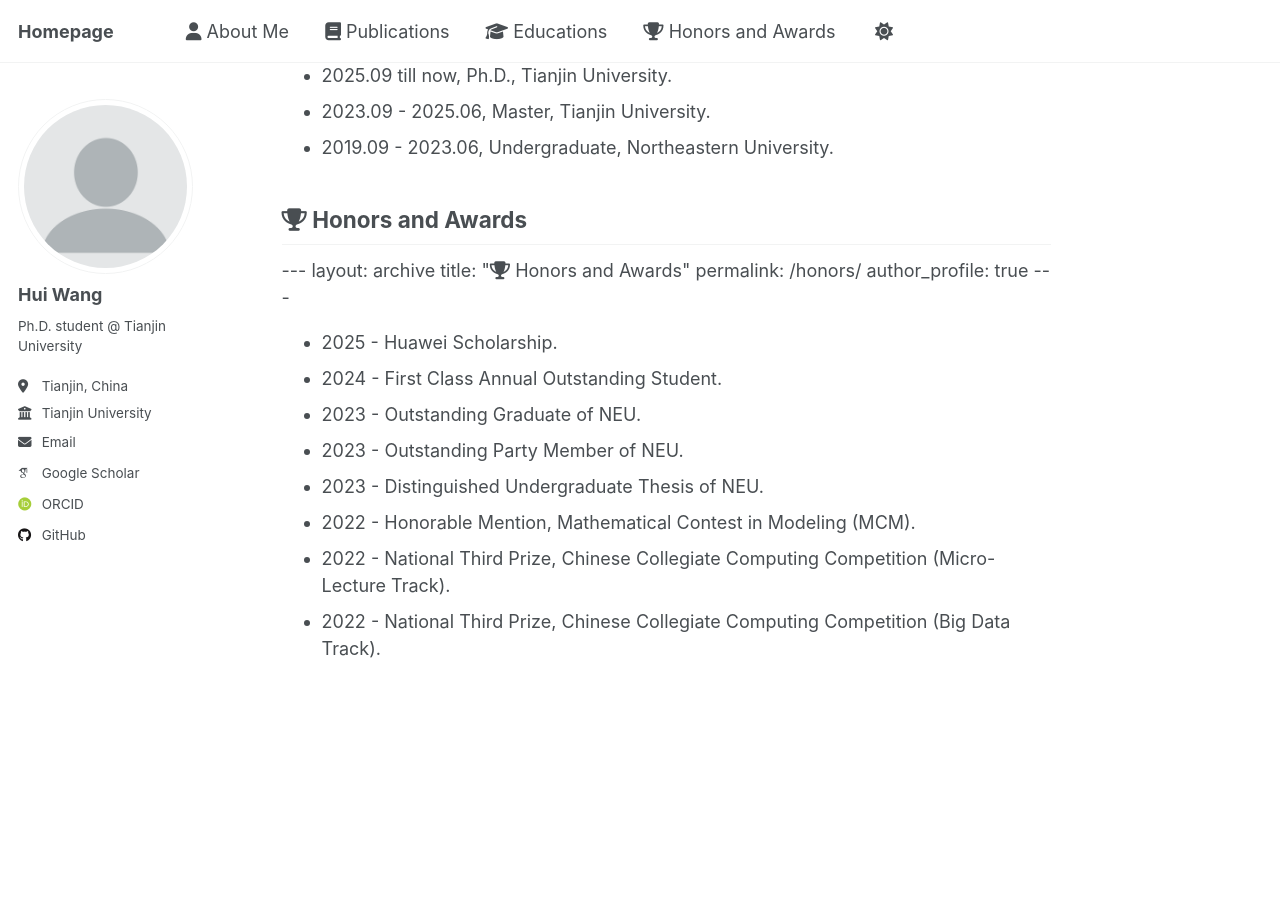
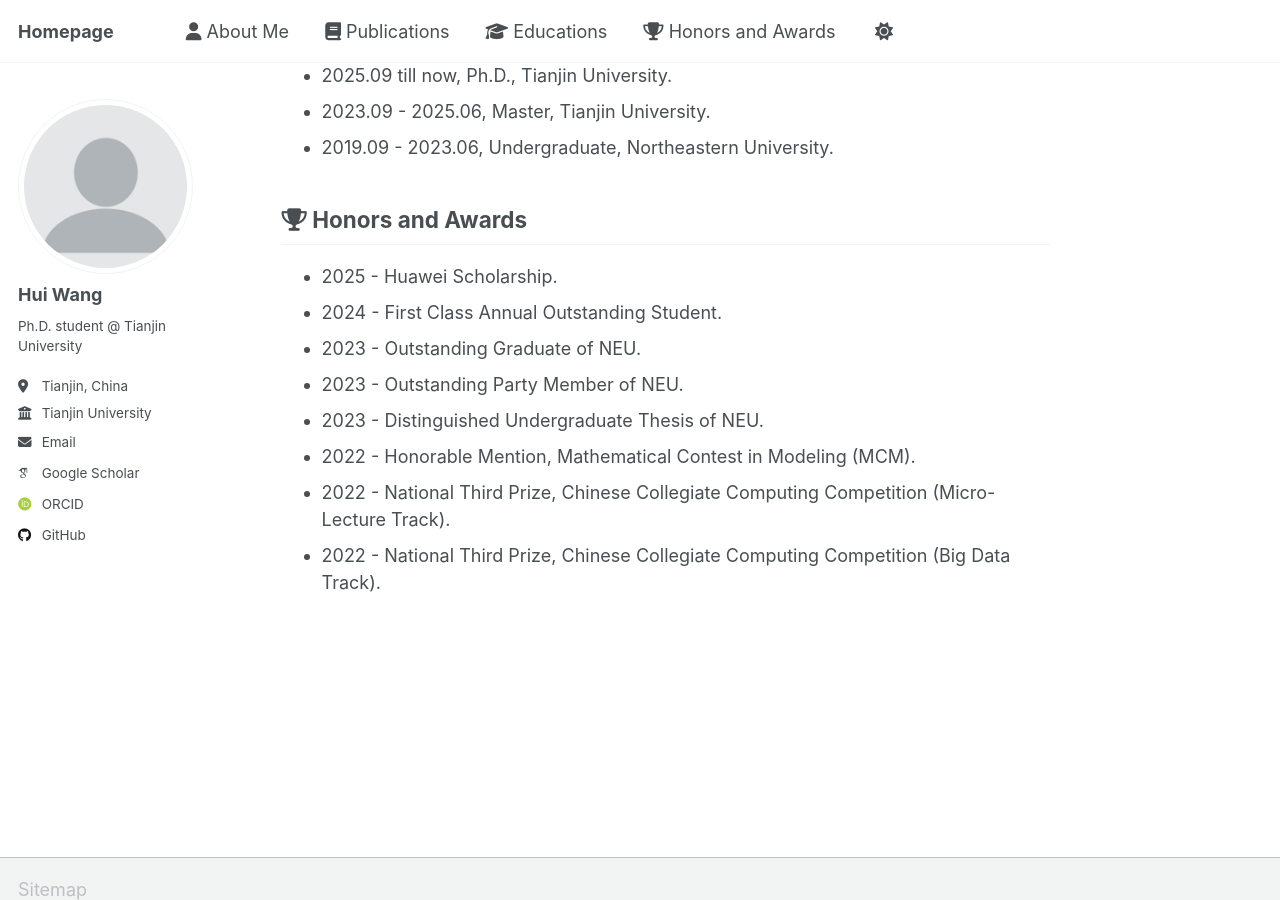
Before and after one commit to HaileyHui/wanghui, a Jekyll site: the page built from _pages/about.md, in a window 1280 px wide and 900 px high, scrolled down 1120 px. Built offline with Jekyll 4.4.1, drawn with Linux system fonts in a browser that asks for light colours; some web fonts are replaced; a script that is not in the unit is left out.

Commit message:
Update honors.html

```diff
--- a/_pages/honors.html
+++ b/_pages/honors.html
@@ -1,10 +1,3 @@
----
-layout: archive
-title: "<i class='fas fa-trophy'></i> Honors and Awards"
-permalink: /honors/
-author_profile: true
----
-
 <ul>
   <li>2025 - Huawei Scholarship.</li>
   <li>2024 - First Class Annual Outstanding Student.</li>
```
